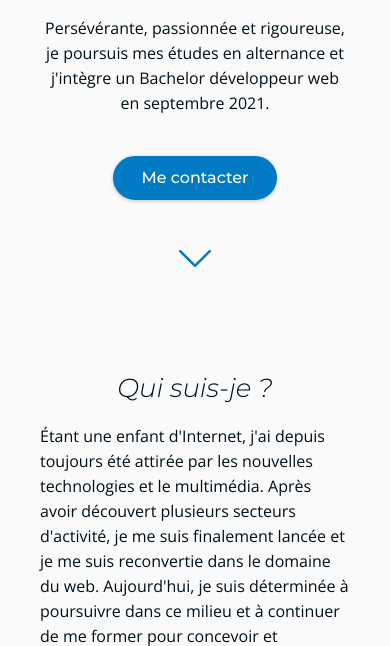
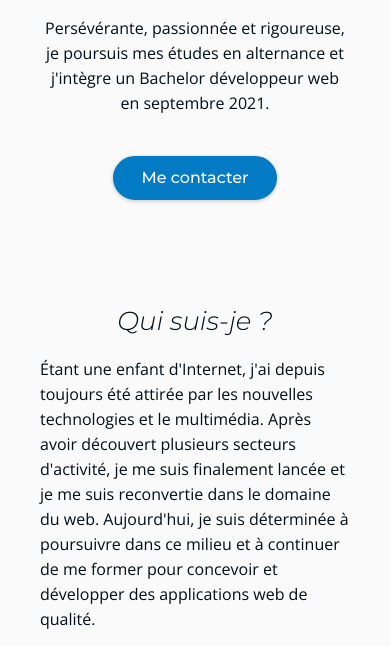
Before and after one commit to EulalieM/porfolio, a PHP site: page / in a window 390 px wide. Shown: the part 462-1108 px from the top of the page. Run offline with PHP 8.4, Linux system fonts and the light colour scheme; some libraries are stand-ins or nearby versions.

Commit message:
Update index

```diff
--- a/styles/styles-contact.css
+++ b/styles/styles-contact.css
@@ -72,8 +72,9 @@ PAGE CONTACT
 }
 
 input:hover, textarea:hover, input:focus, textarea:focus {
-    border-width: 0px 0px 2px 0px;
+    border-width: 0px 0px 1px 0px;
     border-color: var(--color-blue);
+    transition: 0.6s;
 }
 
 .con-info {
--- a/styles/styles-presentation.css
+++ b/styles/styles-presentation.css
@@ -78,8 +78,8 @@ PAGE INDEX PRESENTATION
         margin: 30px auto 30px auto;
     }
 
-    .pre-chevron {
-        margin-top: 50px;
+    .pre-ancre {
+        display: none;
     }
 
     #section1 {
```
